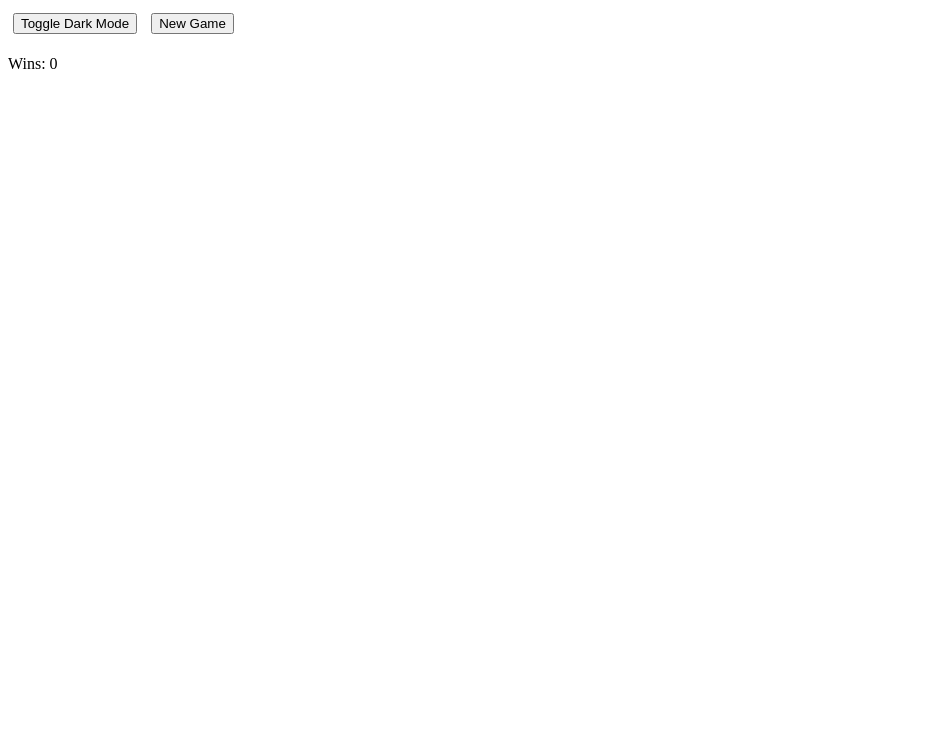
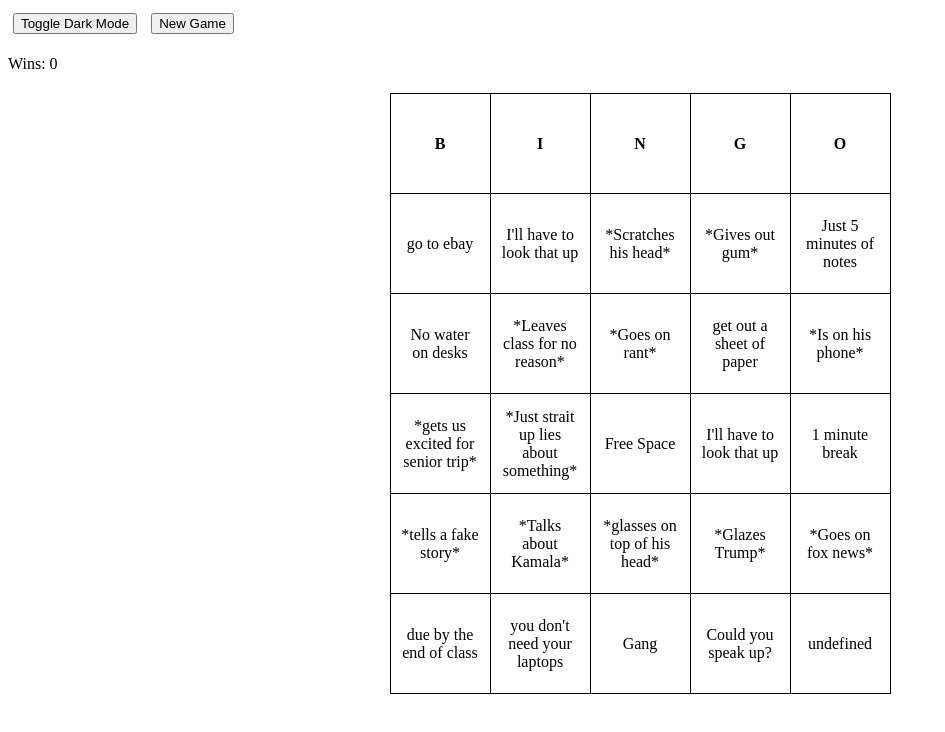
Before and after one commit to Joeyubie/BingoD, a plain HTML site: page index.html in a window 1280 px wide. Shown: the whole page, without its empty margins (0-945 px from the left). Drawn offline with nearby package versions, Linux system fonts and the light colour scheme.

Commit message:
Update index.html

```diff
--- a/index.html
+++ b/index.html
@@ -150,7 +150,7 @@
             startTimer();
             document.getElementById("bingo-modal").style.display = "none";
             document.querySelector("table")?.remove();
-            let phrases = [["Gang", "Minimize", "look up", "1 minute break", "Just 5 minutes of notes", "*Leaves class for no reason*", "Could you speak up?", "*Glazes Trump*", "No water on desks", "I'll have to look that up", "go to ebay", "due by the end of class", "get out a sheet of paper", "you don't need your laptops", "*Is on his phone*", "*tells a fake story*", "*gets us excited for senior trip*", "*glasses on top of his head*", "I'll have to look that up", "*Scratches his head*", "*Goes on rant*", "*Gives out gum*", "*Goes on fox news*", "*Talks about Kamala*", "*Just strait up lies about something*"];
+            let phrases = ["Gang", "Minimize", "look up", "1 minute break", "Just 5 minutes of notes", "*Leaves class for no reason*", "Could you speak up?", "*Glazes Trump*", "No water on desks", "I'll have to look that up", "go to ebay", "due by the end of class", "get out a sheet of paper", "you don't need your laptops", "*Is on his phone*", "*tells a fake story*", "*gets us excited for senior trip*", "*glasses on top of his head*", "I'll have to look that up", "*Scratches his head*", "*Goes on rant*", "*Gives out gum*", "*Goes on fox news*", "*Talks about Kamala*", "*Just strait up lies about something*"];
             let card = generateBingoCard(phrases);
             renderBingoCard(card);
         };
```
